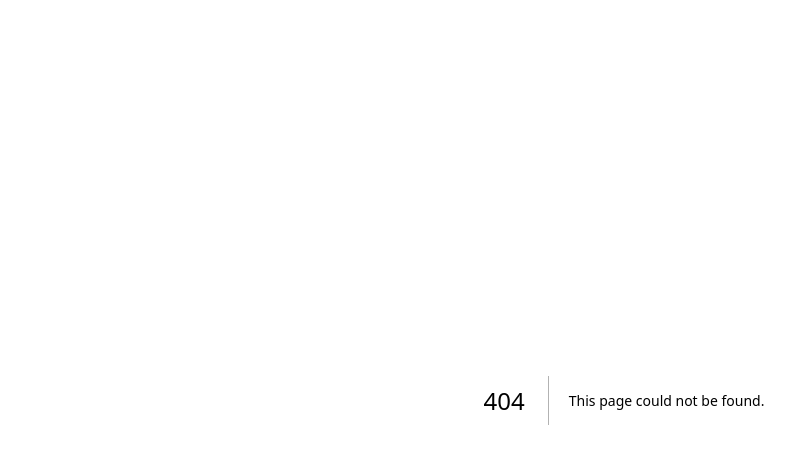
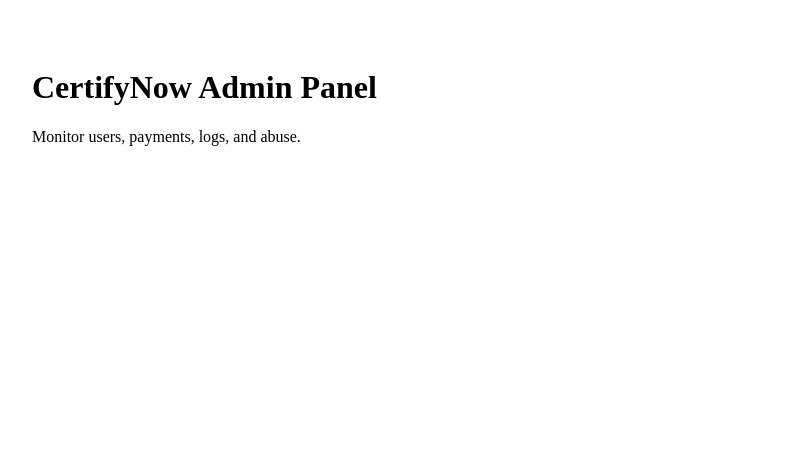
Before and after one commit to TPF-DEVESH/certifynow, a Next.js app in the folder frontend/: page /admin in a window 1280 px wide. Before the commit this address had no page. Shown: the top 464 px of the page, without its empty margins (16-811 px from the left). Built offline with nearby package versions, Linux system fonts and the light colour scheme.

Commit message:
Create admin.js

```diff
--- /dev/null
+++ b/frontend/pages/admin.js
@@ -0,0 +1,8 @@
+export default function Admin() {
+  return (
+    <div style={{ padding: 40 }}>
+      <h1>CertifyNow Admin Panel</h1>
+      <p>Monitor users, payments, logs, and abuse.</p>
+    </div>
+  );
+}
```
